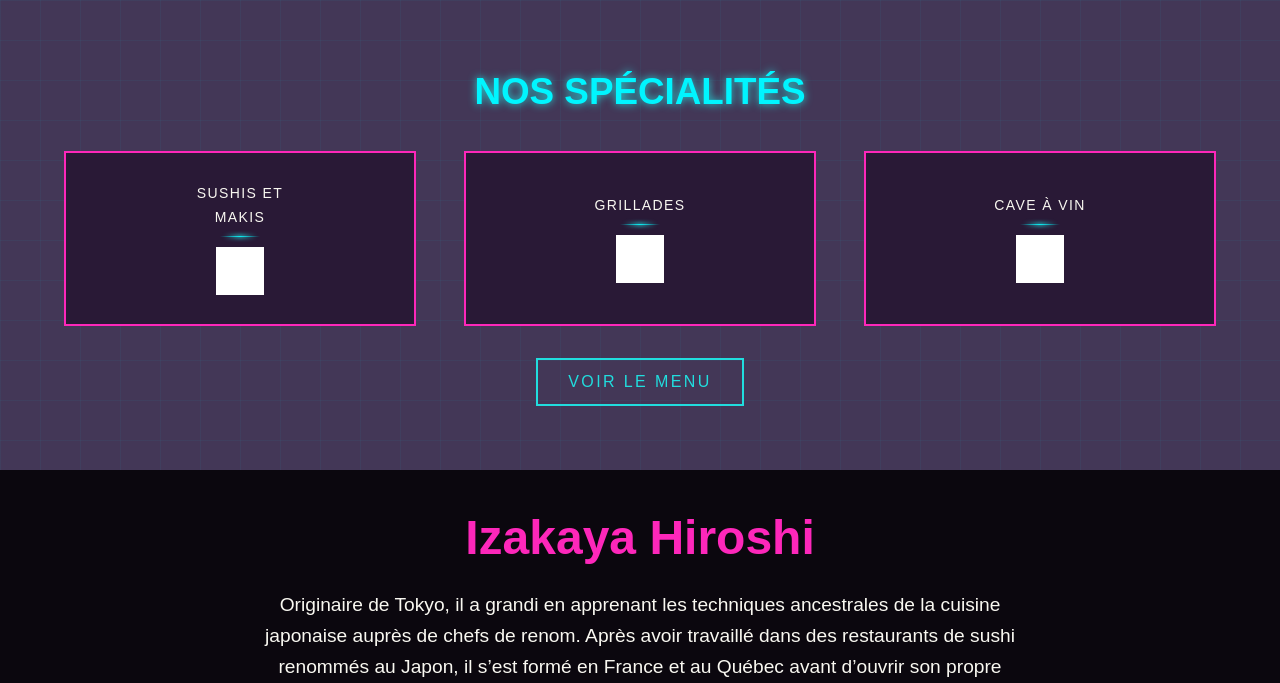
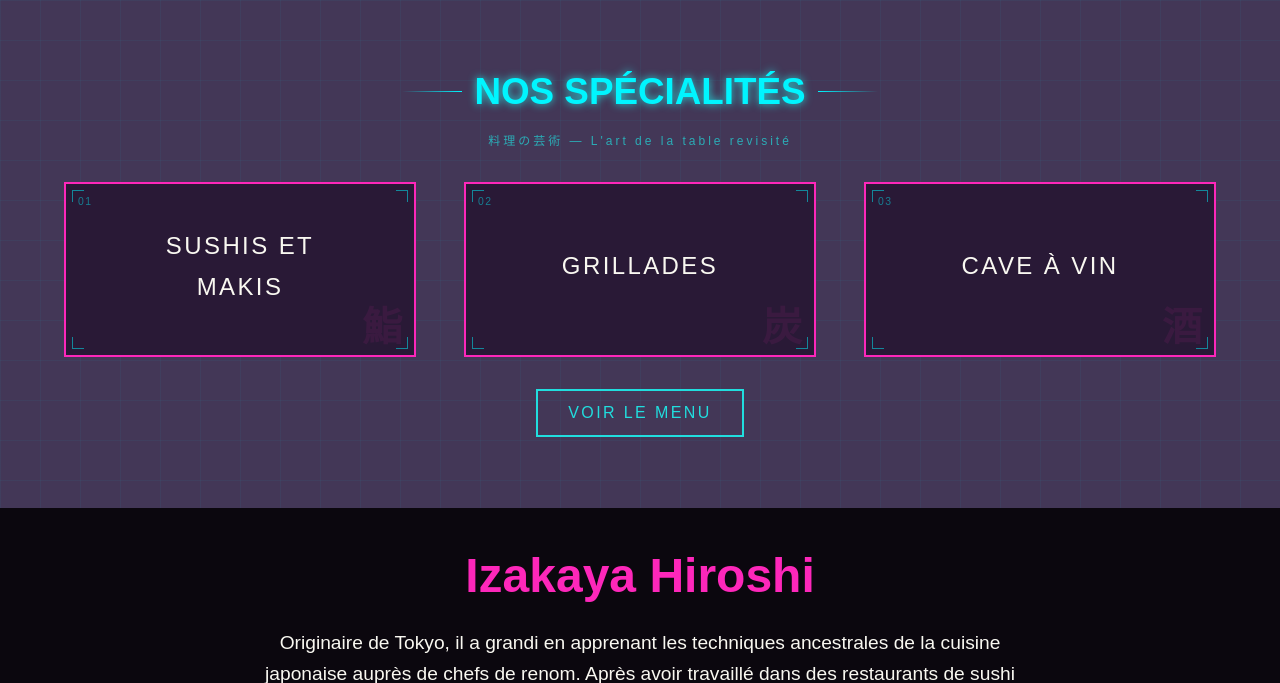
Before and after one commit to buja2362873/repertoire-restaurant, a PHP site: page / in a window 1280 px wide. Shown: the part 800-1483 px from the top of the page. Run offline with PHP 8.4, Linux system fonts and the light colour scheme; grey boxes are pictures that could not be loaded.

Commit message:
hotfix specialites section

```diff
--- a/components/specialites.php
+++ b/components/specialites.php
@@ -1,30 +1,54 @@
 <section class="specialites">
 
-    <h2>Nos spécialités</h2>
+    <div class="specialites-bg-scan" aria-hidden="true"></div>
+
+    <div class="titre-deco">
+        <span></span>
+        <h2 data-glitch="Nos spécialités">Nos spécialités</h2>
+        <span></span>
+    </div>
+    <p class="specialites-tagline">料理の芸術 — L'art de la table revisité</p>
 
     <div class="cards">
 
         <div class="card">
+            <span class="card-num">01</span>
+            <span class="card-kanji" aria-hidden="true">鮨</span>
+            <div class="card-corner card-corner--tl" aria-hidden="true"></div>
+            <div class="card-corner card-corner--tr" aria-hidden="true"></div>
+            <div class="card-corner card-corner--bl" aria-hidden="true"></div>
+            <div class="card-corner card-corner--br" aria-hidden="true"></div>
+            <div class="ligne"></div>
             <p>Sushis et<br>makis</p>
-            <div class="ligne"></div>
-            <img src="https://files.svgcdn.io/game-icons/sushis.svg" alt="Sushi" class="icon-sushi">
+            <span class="card-scan" aria-hidden="true"></span>
         </div>
 
         <div class="card">
+            <span class="card-num">02</span>
+            <span class="card-kanji" aria-hidden="true">炭</span>
+            <div class="card-corner card-corner--tl" aria-hidden="true"></div>
+            <div class="card-corner card-corner--tr" aria-hidden="true"></div>
+            <div class="card-corner card-corner--bl" aria-hidden="true"></div>
+            <div class="card-corner card-corner--br" aria-hidden="true"></div>
+            <div class="ligne"></div>
             <p>Grillades</p>
-            <div class="ligne"></div>
-            <img src="https://files.svgcdn.io/streamline-ultimate/barbecue-grill-bold.svg" alt="Grill"
-                class="icon-grill">
+            <span class="card-scan" aria-hidden="true"></span>
         </div>
 
         <div class="card">
+            <span class="card-num">03</span>
+            <span class="card-kanji" aria-hidden="true">酒</span>
+            <div class="card-corner card-corner--tl" aria-hidden="true"></div>
+            <div class="card-corner card-corner--tr" aria-hidden="true"></div>
+            <div class="card-corner card-corner--bl" aria-hidden="true"></div>
+            <div class="card-corner card-corner--br" aria-hidden="true"></div>
+            <div class="ligne"></div>
             <p>Cave à vin</p>
-            <div class="ligne"></div>
-            <img src="https://files.svgcdn.io/whh/wine.svg" alt="Vin" class="icon-vin">
+            <span class="card-scan" aria-hidden="true"></span>
         </div>
 
     </div>
 
-    <button class="btn-menu"><a href="entrees.php">VOIR LE MENU</a></button>
+    <a href="entrees.php" class="btn-menu">VOIR LE MENU</a>
 
 </section>
--- a/css/composants/specialites.css
+++ b/css/composants/specialites.css
@@ -80,7 +80,6 @@
     border: var(--epaisseur-bordure) solid var(--rose-fonce);
 }
 
-/* Lueur de fond au hover */
 .card::after {
     content: '';
     position: absolute;
@@ -110,7 +109,7 @@
 }
 
 .card p {
-    font-size: var(--texte-petit);
+    font-size: var(--texte-grand);
     letter-spacing: 0.1em;
     text-transform: uppercase;
     margin-bottom: var(--espacement-tres-petit);
@@ -123,44 +122,6 @@
 .card:hover p {
     text-shadow: 0 0 8px var(--rose-fonce);
     color: #ffd0e0;
-}
-
-/* LIGNE */
-
-.ligne {
-    width: 40px;
-    height: 1px;
-    background: linear-gradient(90deg, transparent, var(--neon-cyan), transparent);
-    margin-bottom: var(--espacement-petit);
-    position: relative;
-}
-
-.ligne::after {
-    content: '';
-    position: absolute;
-    inset: -1px 10%;
-    background: linear-gradient(90deg, transparent, var(--bleu-pale), transparent);
-    filter: blur(2px);
-}
-
-/* ICÔNES */
-
-.icon-sushi,
-.icon-grill,
-.icon-vin {
-    width: var(--largeur-icone);
-    height: var(--largeur-icone);
-    filter: brightness(0) invert(1);
-    transition: filter 0.3s ease, transform 0.3s ease;
-    position: relative;
-    z-index: 1;
-}
-
-.card:hover .icon-sushi,
-.card:hover .icon-grill,
-.card:hover .icon-vin {
-    filter: brightness(0) invert(1) drop-shadow(0 0 8px var(--rose-fonce));
-    transform: scale(1.1);
 }
 
 /* BOUTON */
@@ -197,6 +158,81 @@
 .btn-menu:hover {
     color: var(--texte-couleur-blanc);
     box-shadow: 0 0 25px var(--bleu-pale);
+}
+
+.specialites-tagline {
+    font-size: 0.75rem;
+    letter-spacing: 0.25em;
+    color: var(--bleu-pale);
+    opacity: 0.7;
+    margin-top: calc(var(--espace-grand) * -0.6);
+    margin-bottom: var(--espace-grand);
+    text-transform: none;
+}
+
+
+.titre-deco h2 {
+    margin-bottom: 0;
+    position: relative;
+}
+
+.card-num {
+    position: absolute;
+    top: 0.6rem;
+    left: 0.75rem;
+    font-size: 0.65rem;
+    letter-spacing: 0.15em;
+    color: var(--neon-cyan);
+    opacity: 0.45;
+    font-variant-numeric: tabular-nums;
+    transition: opacity 0.3s;
+}
+.card:hover .card-num {
+    opacity: 0.9;
+}
+
+.card-kanji {
+    position: absolute;
+    bottom: 0.5rem;
+    right: 0.75rem;
+    font-size: 2.5rem;
+    line-height: 1;
+    color: var(--rose-fonce);
+    opacity: 0.08;
+    font-weight: 900;
+    pointer-events: none;
+    transition: opacity 0.4s, transform 0.4s;
+    user-select: none;
+}
+.card:hover .card-kanji {
+    opacity: 0.18;
+    transform: scale(1.1) translateY(-4px);
+}
+
+.card-corner {
+    position: absolute;
+    width: 12px;
+    height: 12px;
+    pointer-events: none;
+    transition: width 0.3s ease, height 0.3s ease, opacity 0.3s ease,
+                border-color 0.3s ease;
+    opacity: 0.5;
+}
+.card-corner--tl { top: 6px;    left: 6px;    border-top: 1px solid var(--neon-cyan); border-left: 1px solid var(--neon-cyan); }
+.card-corner--tr { top: 6px;    right: 6px;   border-top: 1px solid var(--neon-cyan); border-right: 1px solid var(--neon-cyan); }
+.card-corner--bl { bottom: 6px; left: 6px;    border-bottom: 1px solid var(--neon-cyan); border-left: 1px solid var(--neon-cyan); }
+.card-corner--br { bottom: 6px; right: 6px;   border-bottom: 1px solid var(--neon-cyan); border-right: 1px solid var(--neon-cyan); }
+
+.card:hover .card-corner {
+    width: 18px;
+    height: 18px;
+    opacity: 1;
+    border-color: var(--rose-pale);
+}
+
+a.btn-menu {
+    display: inline-block;
+    text-decoration: none;
 }
 
 /* MEDIA QUERIES */
```
